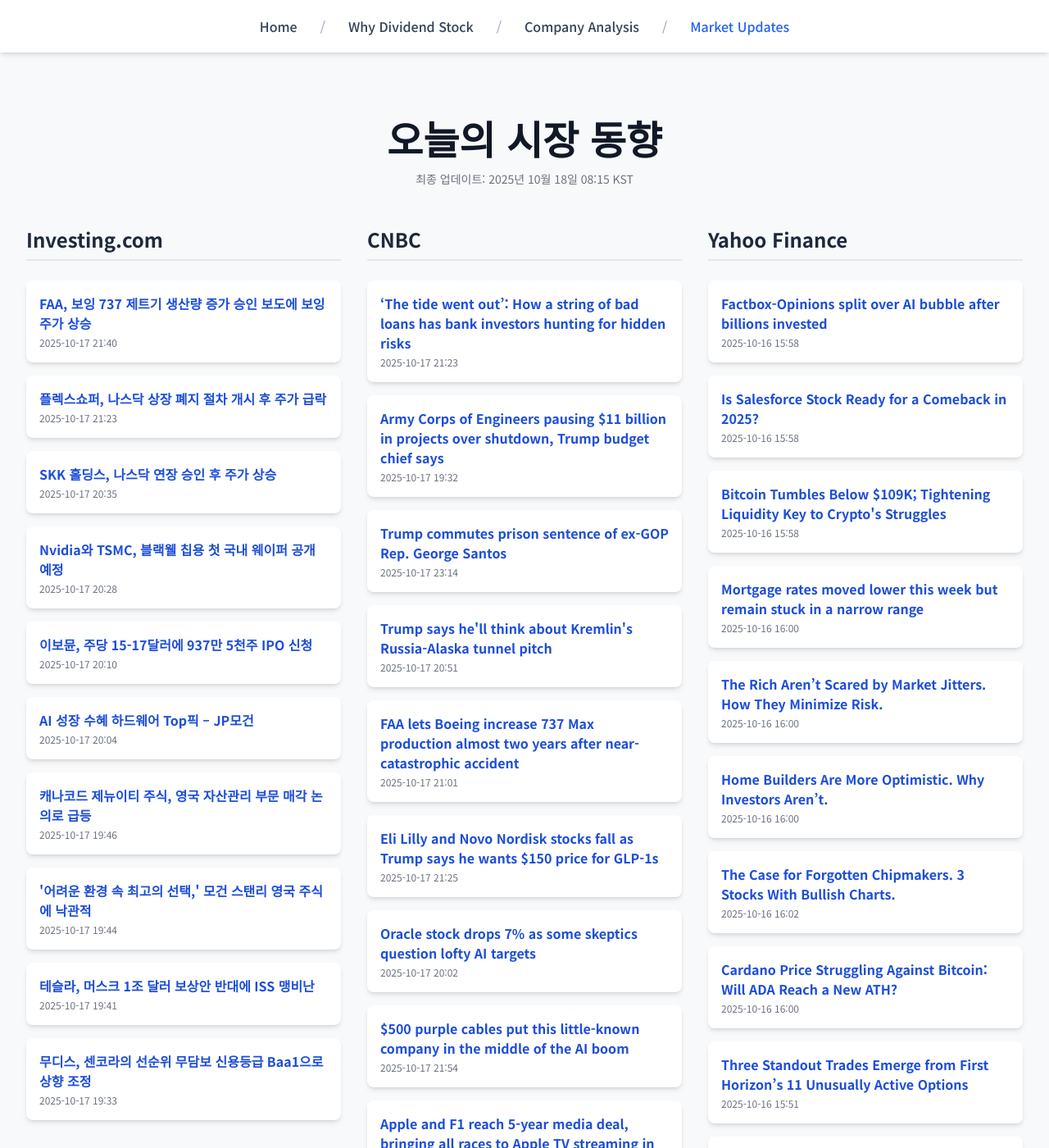
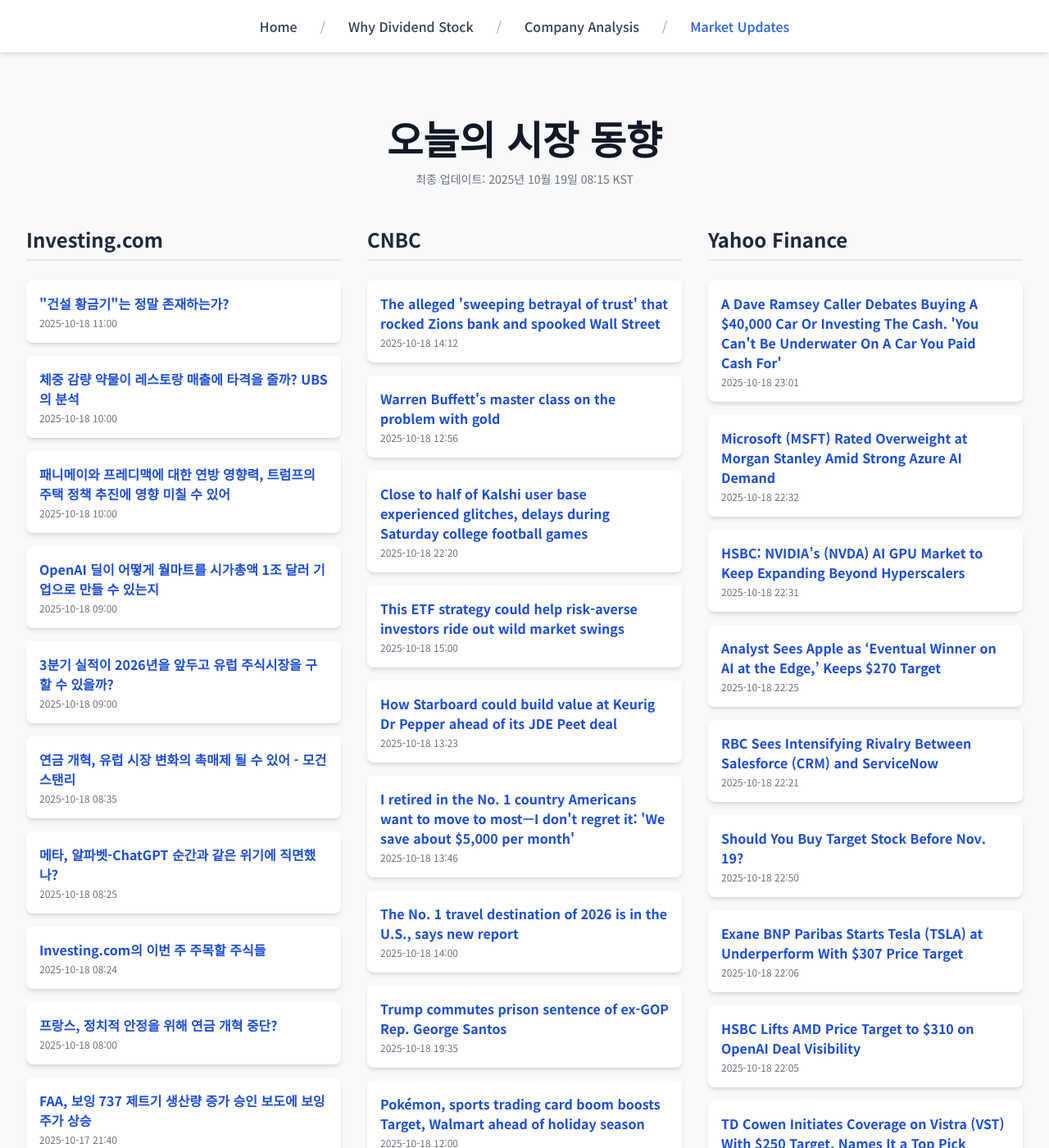
Before and after one commit to Kay-Hwang/my-company-analysis, a Jekyll site: the page built from market-updates.html, in a window 1280 px wide and 1400 px high. Shown: the whole window at 82% size. Built offline with Jekyll 4.4.1, drawn with Linux system fonts in a browser that asks for light colours; nearby versions of some CDN libraries; a script that is not in the unit is left out; some of the changed text lies outside the part shown.

Commit message:
Update daily data

```diff
--- a/_data/latest_data.json
+++ b/_data/latest_data.json
@@ -1,190 +1,190 @@
 {
-  "lastUpdated": "2025년 10월 18일 08:15 KST",
+  "lastUpdated": "2025년 10월 19일 08:15 KST",
   "news": {
     "investing": [
+      {
+        "title": "\"건설 황금기\"는 정말 존재하는가?",
+        "link": "https://kr.investing.com/news/stock-market-news/article-1675008",
+        "pubDate": "2025-10-18 11:00:03",
+        "summary": "\"건설 황금기\"는 정말 존재하는가?"
+      },
+      {
+        "title": "체중 감량 약물이 레스토랑 매출에 타격을 줄까? UBS의 분석",
+        "link": "https://kr.investing.com/news/stock-market-news/article-1675005",
+        "pubDate": "2025-10-18 10:00:06",
+        "summary": "체중 감량 약물이 레스토랑 매출에 타격을 줄까? UBS의 분석"
+      },
+      {
+        "title": "패니메이와 프레디맥에 대한 연방 영향력, 트럼프의 주택 정책 추진에 영향 미칠 수 있어",
+        "link": "https://kr.investing.com/news/stock-market-news/article-1675007",
+        "pubDate": "2025-10-18 10:00:04",
+        "summary": "패니메이와 프레디맥에 대한 연방 영향력, 트럼프의 주택 정책 추진에 영향 미칠 수 있어"
+      },
+      {
+        "title": "OpenAI 딜이 어떻게 월마트를 시가총액 1조 달러 기업으로 만들 수 있는지",
+        "link": "https://kr.investing.com/news/stock-market-news/article-1675002",
+        "pubDate": "2025-10-18 09:00:06",
+        "summary": "OpenAI 딜이 어떻게 월마트를 시가총액 1조 달러 기업으로 만들 수 있는지"
+      },
+      {
+        "title": "3분기 실적이 2026년을 앞두고 유럽 주식시장을 구할 수 있을까?",
+        "link": "https://kr.investing.com/news/stock-market-news/article-1675003",
+        "pubDate": "2025-10-18 09:00:03",
+        "summary": "3분기 실적이 2026년을 앞두고 유럽 주식시장을 구할 수 있을까?"
+      },
+      {
+        "title": "연금 개혁, 유럽 시장 변화의 촉매제 될 수 있어 - 모건 스탠리",
+        "link": "https://kr.investing.com/news/stock-market-news/article-1674996",
+        "pubDate": "2025-10-18 08:35:03",
+        "summary": "연금 개혁, 유럽 시장 변화의 촉매제 될 수 있어 - 모건 스탠리"
+      },
+      {
+        "title": "메타, 알파벳-ChatGPT 순간과 같은 위기에 직면했나?",
+        "link": "https://kr.investing.com/news/stock-market-news/article-1674992",
+        "pubDate": "2025-10-18 08:25:37",
+        "summary": "메타, 알파벳-ChatGPT 순간과 같은 위기에 직면했나?"
+      },
+      {
+        "title": "Investing.com의 이번 주 주목할 주식들",
+        "link": "https://kr.investing.com/news/stock-market-news/article-1674991",
+        "pubDate": "2025-10-18 08:24:27",
+        "summary": "Investing.com의 이번 주 주목할 주식들"
+      },
+      {
+        "title": "프랑스, 정치적 안정을 위해 연금 개혁 중단?",
+        "link": "https://kr.investing.com/news/stock-market-news/article-1674986",
+        "pubDate": "2025-10-18 08:00:06",
+        "summary": "프랑스, 정치적 안정을 위해 연금 개혁 중단?"
+      },
       {
         "title": "FAA, 보잉 737 제트기 생산량 증가 승인 보도에 보잉 주가 상승",
         "link": "https://kr.investing.com/news/stock-market-news/article-1674871",
         "pubDate": "2025-10-17 21:40:22",
         "summary": "FAA, 보잉 737 제트기 생산량 증가 승인 보도에 보잉 주가 상승"
-      },
-      {
-        "title": "플렉스쇼퍼, 나스닥 상장 폐지 절차 개시 후 주가 급락",
-        "link": "https://kr.investing.com/news/stock-market-news/article-93CH-1674862",
-        "pubDate": "2025-10-17 21:23:29",
-        "summary": "플렉스쇼퍼, 나스닥 상장 폐지 절차 개시 후 주가 급락"
-      },
-      {
-        "title": "SKK 홀딩스, 나스닥 연장 승인 후 주가 상승",
-        "link": "https://kr.investing.com/news/stock-market-news/article-93CH-1674809",
-        "pubDate": "2025-10-17 20:35:37",
-        "summary": "SKK 홀딩스, 나스닥 연장 승인 후 주가 상승"
-      },
-      {
-        "title": "Nvidia와 TSMC, 블랙웰 칩용 첫 국내 웨이퍼 공개 예정",
-        "link": "https://kr.investing.com/news/stock-market-news/article-1674803",
-        "pubDate": "2025-10-17 20:28:08",
-        "summary": "Nvidia와 TSMC, 블랙웰 칩용 첫 국내 웨이퍼 공개 예정"
-      },
-      {
-        "title": "이보뮨, 주당 15-17달러에 937만 5천주 IPO 신청",
-        "link": "https://kr.investing.com/news/stock-market-news/article-432SI-1674776",
-        "pubDate": "2025-10-17 20:10:04",
-        "summary": "이보뮨, 주당 15-17달러에 937만 5천주 IPO 신청"
-      },
-      {
-        "title": "AI 성장 수혜 하드웨어 Top픽 – JP모건",
-        "link": "https://kr.investing.com/news/stock-market-news/article-93CH-1674769",
-        "pubDate": "2025-10-17 20:04:46",
-        "summary": "AI 성장 수혜 하드웨어 Top픽 – JP모건"
-      },
-      {
-        "title": "캐나코드 제뉴이티 주식, 영국 자산관리 부문 매각 논의로 급등",
-        "link": "https://kr.investing.com/news/stock-market-news/article-1674760",
-        "pubDate": "2025-10-17 19:46:18",
-        "summary": "캐나코드 제뉴이티 주식, 영국 자산관리 부문 매각 논의로 급등"
-      },
-      {
-        "title": "'어려운 환경 속 최고의 선택,' 모건 스탠리 영국 주식에 낙관적",
-        "link": "https://kr.investing.com/news/stock-market-news/article-1674757",
-        "pubDate": "2025-10-17 19:44:14",
-        "summary": "'어려운 환경 속 최고의 선택,' 모건 스탠리 영국 주식에 낙관적"
-      },
-      {
-        "title": "테슬라, 머스크 1조 달러 보상안 반대에 ISS 맹비난",
-        "link": "https://kr.investing.com/news/stock-market-news/article-93CH-1674756",
-        "pubDate": "2025-10-17 19:41:47",
-        "summary": "테슬라, 머스크 1조 달러 보상안 반대에 ISS 맹비난"
-      },
-      {
-        "title": "무디스, 센코라의 선순위 무담보 신용등급 Baa1으로 상향 조정",
-        "link": "https://kr.investing.com/news/stock-market-news/article-93CH-1674750",
-        "pubDate": "2025-10-17 19:33:04",
-        "summary": "무디스, 센코라의 선순위 무담보 신용등급 Baa1으로 상향 조정"
       }
     ],
     "cnbc": [
       {
-        "title": "‘The tide went out’: How a string of bad loans has bank investors hunting for hidden risks",
-        "link": "https://www.cnbc.com/2025/10/17/ndfi-loan-exposure-bank-stocks.html",
-        "pubDate": "Fri, 17 Oct 2025 21:23:41 GMT",
-        "summary": "Investors are focused on a specific type of lending made by banks to non-depository financial institutions, or NDFIs, as the source of possible contagion."
+        "title": "The alleged 'sweeping betrayal of trust' that rocked Zions bank and spooked Wall Street",
+        "link": "https://www.cnbc.com/2025/10/18/the-alleged-sweeping-betrayal-of-trust-that-rocked-zions-bank-and-spooked-wall-street.html",
+        "pubDate": "Sat, 18 Oct 2025 14:12:53 GMT",
+        "summary": "Zions Bancorporation lost $1 billion of its valuation in a single day on Thursday after disclosing $60 million worth of loans it had made that were unlikely to be repaid."
       },
       {
-        "title": "Army Corps of Engineers pausing $11 billion in projects over shutdown, Trump budget chief says",
-        "link": "https://www.cnbc.com/2025/10/17/vought-budget-government-shutdown.html",
-        "pubDate": "Fri, 17 Oct 2025 19:32:05 GMT",
-        "summary": "President Donald Trump and OMB Director Russell Vought have described the government shutdown as an \"opportunity\" to slash the federal bureaucracy."
+        "title": "Warren Buffett's master class on the problem with gold",
+        "link": "https://www.cnbc.com/2025/10/17/buffetts-master-class-on-the-problem-with-gold.html",
+        "pubDate": "Sat, 18 Oct 2025 12:56:21 GMT",
+        "summary": "The gold rally has some strategists arguing it should now take a permanent place in diversified portfolios. Buffett rejects it as a long-term investment."
+      },
+      {
+        "title": "Close to half of Kalshi user base experienced glitches, delays during Saturday college football games",
+        "link": "https://www.cnbc.com/2025/10/18/kalshi-down-for-some-users-during-college-football-games.html",
+        "pubDate": "Sat, 18 Oct 2025 22:20:17 GMT",
+        "summary": "Kalshi, which allows users to bet on real-world events, experienced sporadic delays on Saturday, with some bettors unable to process orders."
+      },
+      {
+        "title": "This ETF strategy could help risk-averse investors ride out wild market swings",
+        "link": "https://www.cnbc.com/2025/10/18/market-volatility-relief-invesco-looks-at-income-portfolio-strategies.html",
+        "pubDate": "Sat, 18 Oct 2025 15:00:01 GMT",
+        "summary": "Invesco senior portfolio manager John Burrello sees income funds that employ options-based strategies as a suitable approach."
+      },
+      {
+        "title": "How Starboard could build value at Keurig Dr Pepper ahead of its JDE Peet deal",
+        "link": "https://www.cnbc.com/2025/10/18/how-starboard-could-build-value-at-keurig-dr-pepper-ahead-of-its-jde-peet-deal-.html",
+        "pubDate": "Sat, 18 Oct 2025 13:23:57 GMT",
+        "summary": "Starboard has taken a position in Keurig Dr Pepper and has held meetings with the company's management."
+      },
+      {
+        "title": "I retired in the No. 1 country Americans want to move to most—I don't regret it: 'We save about $5,000 per month'",
+        "link": "https://www.cnbc.com/2025/10/18/i-retired-in-the-no-1-country-americans-want-to-move-to-the-most-we-save-5000-a-month.html",
+        "pubDate": "Sat, 18 Oct 2025 13:46:28 GMT",
+        "summary": "When he was 41, Alex Trias walked away from a high-paying law career. Now he lives in Portugal, the No. 1 country Americans want to move to the most. The early retiree shares the most life-changing lessons he's learned so far."
+      },
+      {
+        "title": "The No. 1 travel destination of 2026 is in the U.S., says new report",
+        "link": "https://www.cnbc.com/2025/10/18/the-no-1-travel-destination-of-2026-is-in-the-us-says-new-report.html",
+        "pubDate": "Sat, 18 Oct 2025 14:00:01 GMT",
+        "summary": "Get your ski gear ready."
       },
       {
         "title": "Trump commutes prison sentence of ex-GOP Rep. George Santos",
         "link": "https://www.cnbc.com/2025/10/17/trump-george-santos-prison-commutation.html",
-        "pubDate": "Fri, 17 Oct 2025 23:14:15 GMT",
+        "pubDate": "Sat, 18 Oct 2025 19:35:30 GMT",
         "summary": "Trump said he began thinking about Santos after being reminded of a controversy about Democratic Sen. Richard Blumenthal's military service claims."
       },
       {
-        "title": "Trump says he'll think about Kremlin's Russia-Alaska tunnel pitch",
-        "link": "https://www.cnbc.com/2025/10/17/musk-trump-putin-tunnel-russia-alaska.html",
-        "pubDate": "Fri, 17 Oct 2025 20:51:03 GMT",
-        "summary": "The suggestion came amid talks between Russian President Vladimir Putin and President Donald Trump about possible resolutions to Russia's war in Ukraine."
-      },
-      {
-        "title": "FAA lets Boeing increase 737 Max production almost two years after near-catastrophic accident",
-        "link": "https://www.cnbc.com/2025/10/17/boeing-737-max-production.html",
-        "pubDate": "Fri, 17 Oct 2025 21:01:52 GMT",
-        "summary": "The FAA had capped Boeing's production at 38 a month in early 2024 after a door plug blew out of a nearly new 737 Max 9."
-      },
-      {
-        "title": "Eli Lilly and Novo Nordisk stocks fall as Trump says he wants $150 price for GLP-1s",
-        "link": "https://www.cnbc.com/2025/10/17/eli-lilly-novo-nordisk-stock-trump-glp-1-prices.html",
-        "pubDate": "Fri, 17 Oct 2025 21:25:22 GMT",
-        "summary": "Eli Lilly and Novo Nordisk shares dropped after President Donald Trump said he wants a $150 price tag for GLP-1s."
-      },
-      {
-        "title": "Oracle stock drops 7% as some skeptics question lofty AI targets",
-        "link": "https://www.cnbc.com/2025/10/17/oracle-stock-drops-7percent-as-companys-ai-conference-brings-out-skeptics.html",
-        "pubDate": "Fri, 17 Oct 2025 20:02:09 GMT",
-        "summary": "Oracle has become one of the biggest beneficiaries of the AI infrastructure boom, with its shares up 75% so far in 2025."
+        "title": "Pokémon, sports trading card boom boosts Target, Walmart ahead of holiday season",
+        "link": "https://www.cnbc.com/2025/10/18/target-and-walmart-trading-cards-growth-like-nfl-for-holiday-season.html",
+        "pubDate": "Sat, 18 Oct 2025 12:00:01 GMT",
+        "summary": "Retailers like Target and Walmart, along with smaller shops, are benefitting from a rush to collect trading cards."
       },
       {
         "title": "$500 purple cables put this little-known company in the middle of the AI boom",
         "link": "https://www.cnbc.com/2025/10/17/500-purple-cables-put-credo-in-middle-of-the-ai-boom.html",
         "pubDate": "Fri, 17 Oct 2025 21:54:03 GMT",
         "summary": "Credo's stock has more than doubled this year after soaring 245% in 2024 as the AI boom makes its way downstream."
-      },
-      {
-        "title": "Apple and F1 reach 5-year media deal, bringing all races to Apple TV streaming in the U.S.",
-        "link": "https://www.cnbc.com/2025/10/17/apple-f1-media-deal-streaming.html",
-        "pubDate": "Fri, 17 Oct 2025 17:08:51 GMT",
-        "summary": "Apple and Formula 1 announced their long-awaited five-year U.S. media rights deal that will bring all U.S. televised races to Apple TV"
-      },
-      {
-        "title": "ACA enhanced subsidy lapse could hit early retirees hardest amid shutdown fight",
-        "link": "https://www.cnbc.com/2025/10/17/aca-enhanced-subsidy-lapse-government-shutdown.html",
-        "pubDate": "Fri, 17 Oct 2025 11:47:54 GMT",
-        "summary": "Older adults who aren't yet eligible for Medicare face the largest increases in health insurance premiums if enhanced ACA subsidies disappear."
       }
     ],
     "yahoo": [
       {
-        "title": "Factbox-Opinions split over AI bubble after billions invested",
-        "link": "https://finance.yahoo.com/news/factbox-opinions-split-over-ai-155811145.html",
-        "pubDate": "2025-10-16T15:58:11Z",
-        "summary": "Factbox-Opinions split over AI bubble after billions invested"
+        "title": "A Dave Ramsey Caller Debates Buying A $40,000 Car Or Investing The Cash. 'You Can't Be Underwater On A Car You Paid Cash For'",
+        "link": "https://finance.yahoo.com/news/dave-ramsey-caller-debates-buying-230126110.html",
+        "pubDate": "2025-10-18T23:01:26Z",
+        "summary": "A Dave Ramsey Caller Debates Buying A $40,000 Car Or Investing The Cash. 'You Can't Be Underwater On A Car You Paid Cash For'"
       },
       {
-        "title": "Is Salesforce Stock Ready for a Comeback in 2025?",
-        "link": "https://finance.yahoo.com/news/salesforce-stock-ready-comeback-2025-155816683.html",
-        "pubDate": "2025-10-16T15:58:16Z",
-        "summary": "Is Salesforce Stock Ready for a Comeback in 2025?"
+        "title": "Microsoft (MSFT) Rated Overweight at Morgan Stanley Amid Strong Azure AI Demand",
+        "link": "https://finance.yahoo.com/news/microsoft-msft-rated-overweight-morgan-223232085.html",
+        "pubDate": "2025-10-18T22:32:32Z",
+        "summary": "Microsoft (MSFT) Rated Overweight at Morgan Stanley Amid Strong Azure AI Demand"
       },
       {
-        "title": "Bitcoin Tumbles Below $109K; Tightening Liquidity Key to Crypto's Struggles",
-        "link": "https://finance.yahoo.com/news/bitcoin-tumbles-below-109k-tightening-155856781.html",
-        "pubDate": "2025-10-16T15:58:56Z",
-        "summary": "Bitcoin Tumbles Below $109K; Tightening Liquidity Key to Crypto's Struggles"
+        "title": "HSBC: NVIDIA’s (NVDA) AI GPU Market to Keep Expanding Beyond Hyperscalers",
+        "link": "https://finance.yahoo.com/news/hsbc-nvidia-nvda-ai-gpu-223106827.html",
+        "pubDate": "2025-10-18T22:31:06Z",
+        "summary": "HSBC: NVIDIA’s (NVDA) AI GPU Market to Keep Expanding Beyond Hyperscalers"
       },
       {
-        "title": "Mortgage rates moved lower this week but remain stuck in a narrow range",
-        "link": "https://finance.yahoo.com/news/mortgage-rates-moved-lower-this-week-but-remain-stuck-in-a-narrow-range-160004467.html",
-        "pubDate": "2025-10-16T16:00:04Z",
-        "summary": "Mortgage rates moved lower this week but remain stuck in a narrow range"
+        "title": "Analyst Sees Apple as ‘Eventual Winner on AI at the Edge,’ Keeps $270 Target",
+        "link": "https://finance.yahoo.com/news/analyst-sees-apple-eventual-winner-222531849.html",
+        "pubDate": "2025-10-18T22:25:31Z",
+        "summary": "Analyst Sees Apple as ‘Eventual Winner on AI at the Edge,’ Keeps $270 Target"
       },
       {
-        "title": "The Rich Aren’t Scared by Market Jitters. How They Minimize Risk.",
-        "link": "https://www.barrons.com/articles/rich-family-offices-minimize-risk-private-investments-d164a513?siteid=yhoof2&yptr=yahoo",
-        "pubDate": "2025-10-16T16:00:00Z",
-        "summary": "The Rich Aren’t Scared by Market Jitters. How They Minimize Risk."
+        "title": "RBC Sees Intensifying Rivalry Between Salesforce (CRM) and ServiceNow",
+        "link": "https://finance.yahoo.com/news/rbc-sees-intensifying-rivalry-between-222131837.html",
+        "pubDate": "2025-10-18T22:21:31Z",
+        "summary": "RBC Sees Intensifying Rivalry Between Salesforce (CRM) and ServiceNow"
       },
       {
-        "title": "Home Builders Are More Optimistic. Why Investors Aren’t.",
-        "link": "https://www.barrons.com/articles/home-builders-optimistic-investors-are-not-251bc8c9?siteid=yhoof2&yptr=yahoo",
-        "pubDate": "2025-10-16T16:00:00Z",
-        "summary": "Home Builders Are More Optimistic. Why Investors Aren’t."
+        "title": "Should You Buy Target Stock Before Nov. 19?",
+        "link": "https://finance.yahoo.com/news/buy-target-stock-nov-19-225000290.html",
+        "pubDate": "2025-10-18T22:50:00Z",
+        "summary": "Should You Buy Target Stock Before Nov. 19?"
       },
       {
-        "title": "The Case for Forgotten Chipmakers. 3 Stocks With Bullish Charts.",
-        "link": "https://www.barrons.com/articles/forgotten-chipmakers-3-stocks-with-bullish-charts-7d365232?siteid=yhoof2&yptr=yahoo",
-        "pubDate": "2025-10-16T16:02:00Z",
-        "summary": "The Case for Forgotten Chipmakers. 3 Stocks With Bullish Charts."
+        "title": "Exane BNP Paribas Starts Tesla (TSLA) at Underperform With $307 Price Target",
+        "link": "https://finance.yahoo.com/news/exane-bnp-paribas-starts-tesla-220649897.html",
+        "pubDate": "2025-10-18T22:06:49Z",
+        "summary": "Exane BNP Paribas Starts Tesla (TSLA) at Underperform With $307 Price Target"
       },
       {
-        "title": "Cardano Price Struggling Against Bitcoin: Will ADA Reach a New ATH?",
-        "link": "https://finance.yahoo.com/news/cardano-price-struggling-against-bitcoin-160020421.html",
-        "pubDate": "2025-10-16T16:00:20Z",
-        "summary": "Cardano Price Struggling Against Bitcoin: Will ADA Reach a New ATH?"
+        "title": "HSBC Lifts AMD Price Target to $310 on OpenAI Deal Visibility",
+        "link": "https://finance.yahoo.com/news/hsbc-lifts-amd-price-target-220539572.html",
+        "pubDate": "2025-10-18T22:05:39Z",
+        "summary": "HSBC Lifts AMD Price Target to $310 on OpenAI Deal Visibility"
       },
       {
-        "title": "Three Standout Trades Emerge from First Horizon’s 11 Unusually Active Options",
-        "link": "https://finance.yahoo.com/news/three-standout-trades-emerge-first-155142508.html",
-        "pubDate": "2025-10-16T15:51:42Z",
-        "summary": "Three Standout Trades Emerge from First Horizon’s 11 Unusually Active Options"
+        "title": "TD Cowen Initiates Coverage on Vistra (VST) With $250 Target, Names It a Top Pick",
+        "link": "https://finance.yahoo.com/news/td-cowen-initiates-coverage-vistra-220419252.html",
+        "pubDate": "2025-10-18T22:04:19Z",
+        "summary": "TD Cowen Initiates Coverage on Vistra (VST) With $250 Target, Names It a Top Pick"
       },
       {
-        "title": "Average long-term US mortgage rate slips to 6.27%, nearing a low for 2025",
-        "link": "https://finance.yahoo.com/news/average-long-term-us-mortgage-160249072.html",
-        "pubDate": "2025-10-16T16:02:49Z",
-        "summary": "Average long-term US mortgage rate slips to 6.27%, nearing a low for 2025"
+        "title": "UBS: ServiceNow’s (NOW) Core Business Solid, AI Adoption Disappoints Slightly",
+        "link": "https://finance.yahoo.com/news/ubs-servicenow-now-core-business-220122018.html",
+        "pubDate": "2025-10-18T22:01:22Z",
+        "summary": "UBS: ServiceNow’s (NOW) Core Business Solid, AI Adoption Disappoints Slightly"
       }
     ]
   }
```
